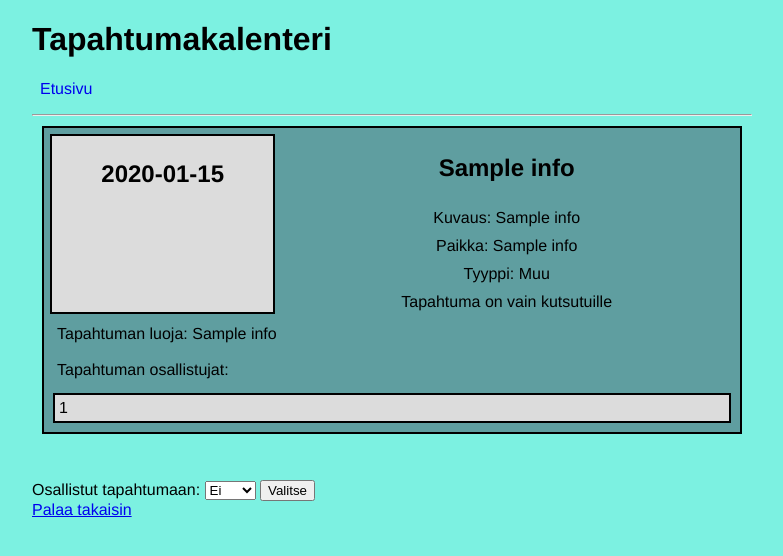
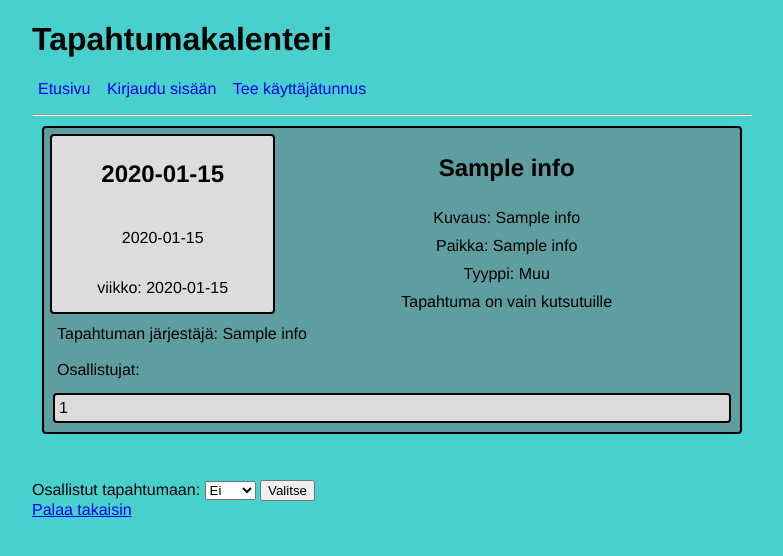
Before and after one commit to hhautajarvi/eventcalendar, a Flask app: template templates/eventinfo.html in a window 1280 px wide. Shown: the top 556 px of the page, without its empty margins (248-1031 px from the left). Run offline with Flask 2, Linux system fonts and the light colour scheme; the template is opened without the code that fills it: most values are stand-ins (such as "Sample title", 1, 10 or a date in 2020); parts of the project's set-up code (start-up, migrations or seed data) failed here and were passed over.

Commit message:
improved styling and layouts

```diff
--- a/app.py
+++ b/app.py
@@ -1,8 +1,10 @@
 from flask import Flask
 from os import getenv
+import locale
 
 app = Flask(__name__)
 app.secret_key = getenv("SECRET_KEY")
 app.config["TEMPLATES_AUTO_RELOAD"] = True
+locale.setlocale(locale.LC_TIME, 'fi_FI.UTF-8')
 
 import routes
--- a/static/main.css
+++ b/static/main.css
@@ -2,7 +2,7 @@ body {
     margin: auto;
     max-width: 45em;
     font-family: 'Helvetica', 'Arial', sans-serif;
-    background-color: #7cf1e1;
+    background-color:mediumturquoise
 }
 
 .eventlist {
@@ -14,9 +14,11 @@ body {
     border-width: 2px;
     margin: 10px;
     padding: 4px;
+    border-radius: 4px;
 }
 
 .box1 {
+    display: grid;
     grid-column-start: 1;
     grid-column-end: 2;
     grid-row-start: 1;
@@ -28,7 +30,18 @@ body {
     padding: 4px;
     text-align: center;
     margin: 2px;
+    border-radius: 4px;
   }
+
+.week {
+    grid-row-start: 6;
+    grid-row-end: 7;
+}
+
+.day {
+    grid-row-start: 3;
+    grid-row-end: 4;
+}
 
 .box2 {
     grid-column-start: 2;
@@ -110,10 +123,7 @@ body {
     border-style: solid;
     border-width: 2px;
     background-color:gainsboro;
-}
-
-.block2 {
-    line-height: 1.5;
+    border-radius: 4px;
 }
 
 .invitelist {
@@ -121,14 +131,76 @@ body {
     grid-template-columns: repeat(2, 1fr);
     margin: 10px;
     padding: 4px;
+    background-color:cadetblue;
+    border-color: black;
+    border-style: solid;
+    border-width: 2px;
+    border-radius: 4px;
+}
+
+.block {
+    grid-column-start: 1;
+    grid-column-end: 3;
+    grid-row-start: 1;
+    grid-row-end: 3;
+    margin: 5px;
+    padding: 4px;
+}
+
+.block1 {
+    grid-column-start: 1;
+    grid-column-end: 2;
+    grid-row-start: 3;
+    grid-row-end: 5;
+    margin: 5px;
+    padding: 4px;
+}
+
+.block2 {
+    grid-column-start: 2;
+    grid-column-end: 3;
+    grid-row-start: 3;
+    grid-row-end: 5;
+    line-height: 1.5;
+    margin: 5px;
+    padding: 4px;
+}
+
+.eventcreate {
+    margin: 10px;
+    padding: 4px;
+    background-color:cadetblue;
+    border-color: black;
+    border-style: solid;
+    border-width: 2px;
+    border-radius: 4px;
+    line-height: 1.5;
 }
 
 nav li {
     display: inline-block;
-    padding: 0 .5em;
+    padding: 0 6px;
 }
 
 nav ul {
     padding: 0;
     text-align: left;
 }
+
+.error {
+    margin: 10px;
+    padding: 4px;
+    background-color:orange;
+    border-color: black;
+    border-style: solid;
+    border-width: 2px;
+    border-radius: 4px;
+}
+
+.frontpage {
+    margin: 10px;
+    padding: 4px;
+    background-color:cadetblue;
+    line-height: 1.5;
+    border-radius: 4px;
+}
--- a/templates/error.html
+++ b/templates/error.html
@@ -1,7 +1,8 @@
 {% extends "layout.html" %}
 {% block title %}Virhe{% endblock %}
 {% block content %}
-Virhe: {{message}}
-<br>
+<div class="error">
+    Virhe: {{message}}
+</div>
 <a href="javascript:history.back()">Palaa takaisin</a>
 {% endblock %}
--- a/templates/eventinfo.html
+++ b/templates/eventinfo.html
@@ -2,7 +2,11 @@
 {% block title %}Tapahtumainfo{% endblock %}
 {% block content %}
 <div class="eventlist">
-    <div class="box1"><h2>{{ info[1].strftime('%d.%m.%Y') }}</h2></div>
+    <div class="box1">
+        <h2>{{ info[1].strftime('%d.%m.%Y') }}</h2>
+        <div class="day"> {{ info[1].strftime('%A') }}</div>
+        <div class="week"> viikko: {{ info[1].strftime('%W') }}</div>
+    </div>
     <div class="box2"><h2>{{ info[0] }}</a></h2></div>
     <div class="box3">Kuvaus: {{ info[2] }}</div>
     <div class="box4">Paikka: {{ info[7] }}</div>
@@ -26,14 +30,14 @@
         Tapahtuma on vain kutsutuille
         {% endif %}
     </div>
-    <div class="box7">Tapahtuman luoja: {{ info[5] }}</div>
+    <div class="box7">Tapahtuman järjestäjä: {{ info[5] }}</div>
     {% if users|length() == 0 %}
         <div class="box8">
             Tapahtumassa ei ole osallistujia
         </div>
     {% else %}
         <div class="box8">
-            Tapahtuman osallistujat:
+            Osallistujat:
         </div>
         <div class="box9">
             {% for user in users %}
@@ -45,6 +49,8 @@
 </div>
 {% if not past %}
     {% if event_owner %}
+        <div class="invitelist">
+            <div class="block">
                 <a href="/editevent/{{ info[6] }}">Muuta tapahtuman tietoja</a>
                 <br>
                 <form action="/eventdelete/{{ info[6] }}" method="POST">
@@ -52,13 +58,13 @@
                     <input type="submit" value="Poista tapahtuma">
                     <input type="hidden" name="csrf_token" value="{{ session.csrf_token }}">
                 </form>
-        <br>
-        <div class="invitelist">
+            </div>
             <div class="block1">
-                Kutsu lisää käyttäjiä:
+                <h4>Kutsu lisää käyttäjiä:</h4>
                 <form action="/inviteusers/{{ info[6] }}" method="POST">
                     {% for username in not_yet_invited %}
-                        <input type="checkbox" name="invites" value="{{ username[1] }}"> {{ username[0] }} <br>
+                        <input type="checkbox" name="invites" value="{{ username[1] }}"> {{ username[0] }}
+                        <br>
                     {% endfor %}
                     <input type="submit" value="Lähetä kutsut">
                     <input type="hidden" name="csrf_token" value="{{ session.csrf_token }}">
@@ -66,8 +72,7 @@
                 </form>
             </div>
             <div class="block2">
-                Kutsutut käyttäjät:
-                <br>
+                <h4>Kutsutut käyttäjät:</h4>
                 {% for user in invitees %}
                     {{ user[0] }}
                     <br>
--- a/templates/layout.html
+++ b/templates/layout.html
@@ -7,10 +7,15 @@
 <h1>Tapahtumakalenteri</h1>
 <nav>
     <ul>
+        {% if session.name %}
+        <a href="/"><li>Tulevat tapahtumat</li></a>
+        <a href="/event"><li>Tee uusi tapahtuma</li></a>
+        <a href="/pastevents"><li>Menneet tapahtumat</li></a>
+        <a href="/logout"> <li>Kirjaudu ulos</li></a>
+        {% else %}
         <a href="/"><li>Etusivu</li></a>
-        {% if session.name %}
-        <a href="/event"><li>Tee uusi tapahtuma</li></a>
-        <a href="/logout"> <li>Kirjaudu ulos</li></a>
+        <a href="/login"><li>Kirjaudu sisään</li></a>
+        <a href="/register"><li>Tee käyttäjätunnus</li></a>
         {% endif %}
     </ul>
 </nav>
```
Also changed, not shown: templates/editevent.html (+5 -3 lines), templates/event.html (+7 -3 lines), templates/index.html (+10 -11 lines), templates/login.html (+4 -3 lines), templates/pastevents.html (+5 -2 lines), templates/register.html (+5 -2 lines). Lines whose indentation alone changed are shown as unchanged.
